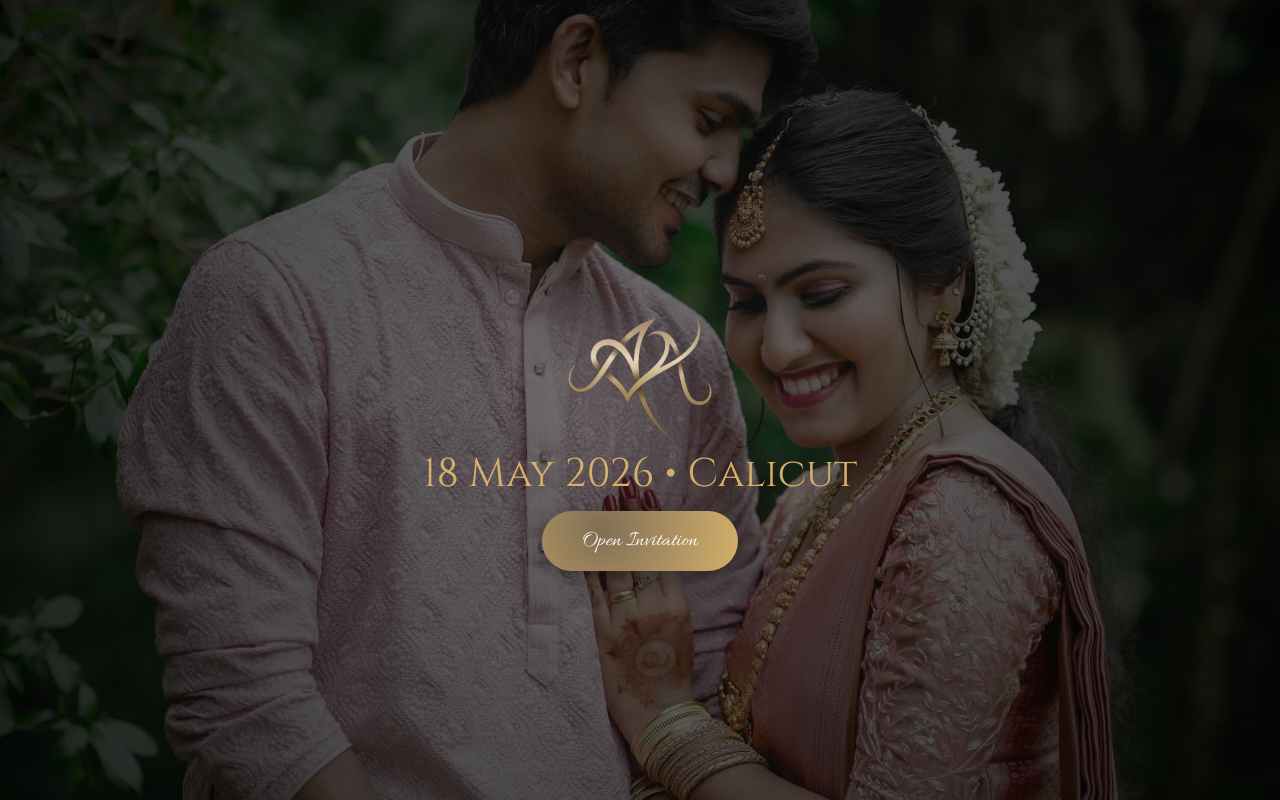
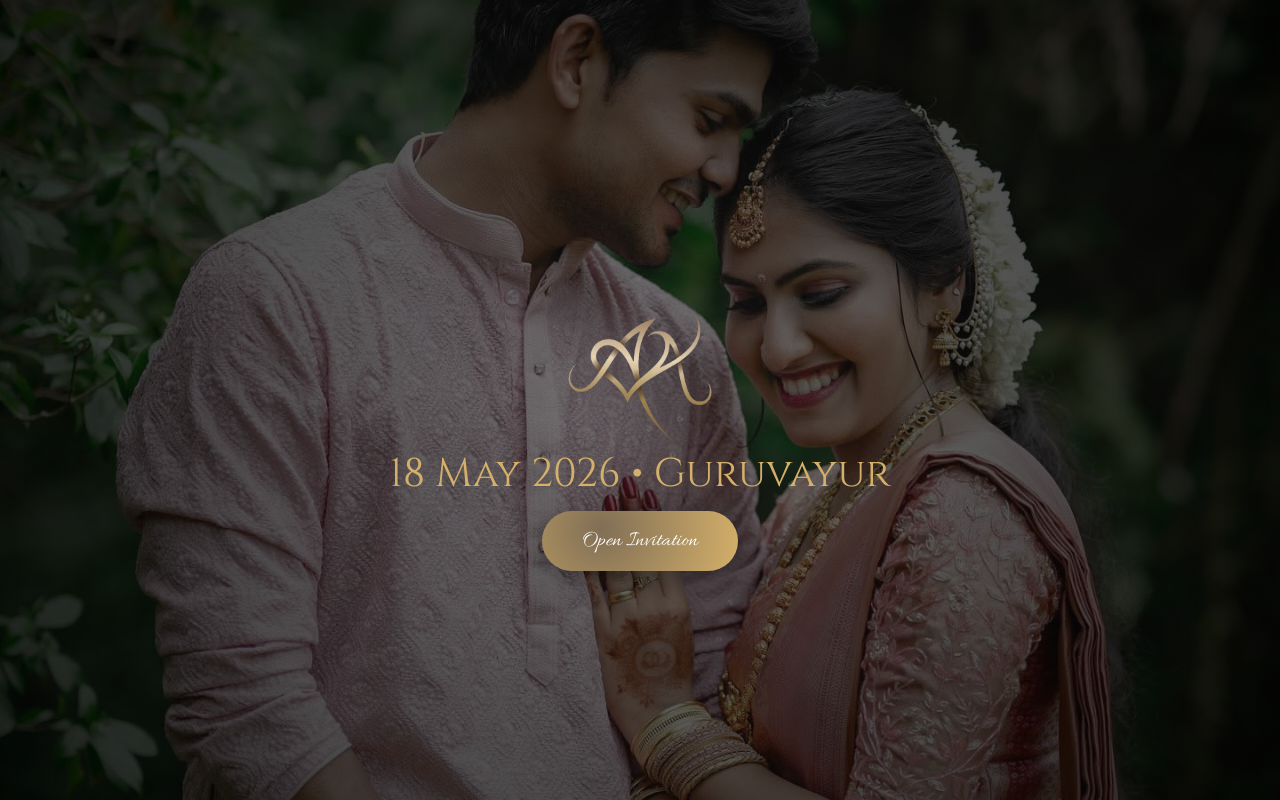
Before and after one commit to attuvalilvishnu/anirudh-akhila-wedding, a website: page index.html in a window 1280 px wide. Drawn offline with Linux system fonts and the light colour scheme.

Commit message:
updated- akhila invitation

```diff
--- a/index.html
+++ b/index.html
@@ -23,7 +23,7 @@
         <div class="overlay"></div>
         <div class="hero-content">
             <img src="assets/A_A.png" alt="AA Monogram" class="hero-aa-img">
-            <p>18 May 2026 • Calicut</p>
+            <p>18 May 2026 • Guruvayur</p>
             <button class="flower-btn" onclick="scrollInvite()">Open Invitation</button>
         </div>
     </div>
```
